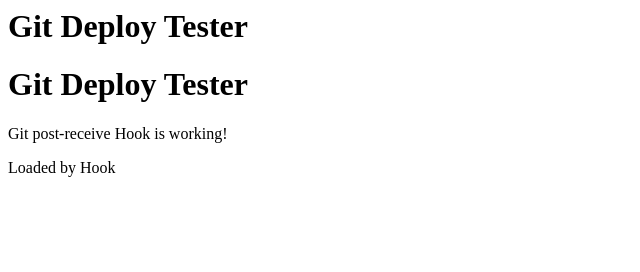
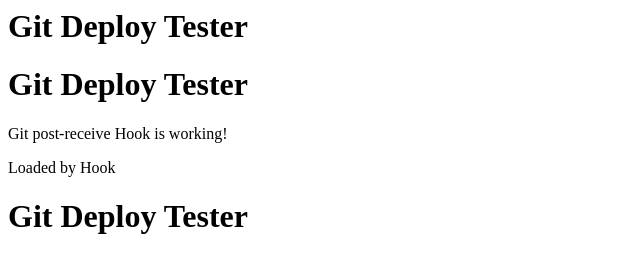
Before and after one commit to reignwestry/git-deploy-to-server-example, a plain HTML site: page index.html in a window 1280 px wide. Shown: the whole page, without its empty margins (0-640 px from the left). Drawn offline with Linux system fonts and the light colour scheme.

Commit message:
UPDATED index post-receive templates

```diff
--- a/index.html
+++ b/index.html
@@ -2,4 +2,4 @@
 <h1> Git Deploy Tester</h1>
 
 <p> Git post-receive Hook is working!</p>
-<p>Loaded by Hook</p>
+<p>Loaded by Hook</p><h1> Git Deploy Tester</h1>
```
Also changed, not shown: dumbyFile.txt (added), 3 other files.
